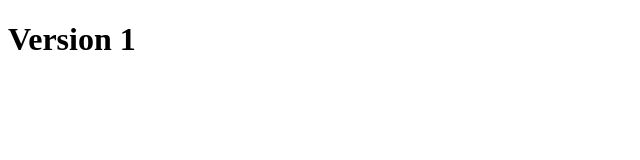
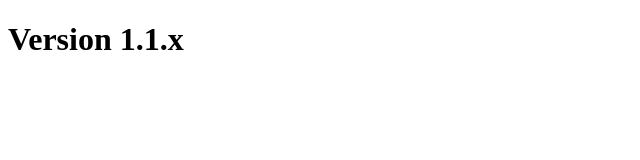
Before and after one commit to Soiiiiidaudan/git-bash-first, a plain HTML site: page index.html in a window 1280 px wide. Shown: the full height of the page, 0-640 px from the left. Drawn offline with Linux system fonts and the light colour scheme.

Commit message:
Version 1.1 major change

```diff
--- a/index.html
+++ b/index.html
@@ -7,6 +7,6 @@
     <title>Git bash first!</title>
 </head>
 <body>
-    <h1>Version 1</h1>
+    <h1>Version 1.1.x</h1>
 </body>
 </html>
```
